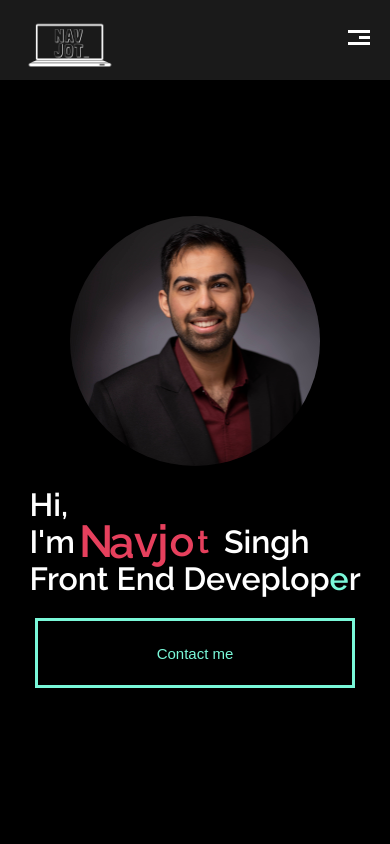
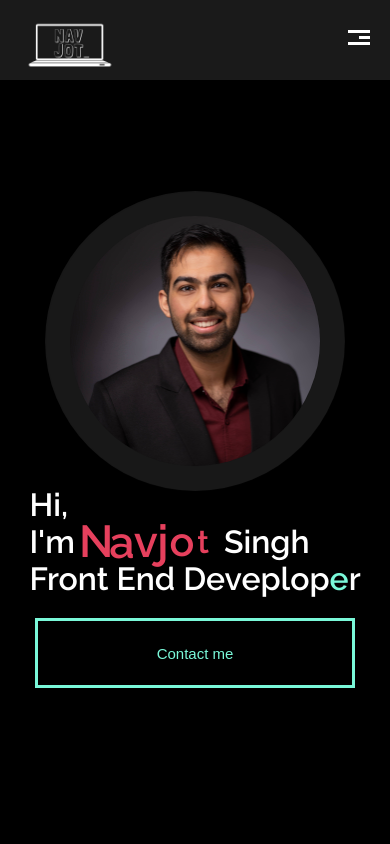
Before and after one commit to navjotsingh96/navjot-singh, an Angular app: page / in a window 390 px wide. Shown: the top 844 px of the page. Built offline with nearby package versions, Linux system fonts and the light colour scheme.

Commit message:
added some animation on image and added download resume download option

```diff
--- a/angular.json
+++ b/angular.json
@@ -38,24 +38,21 @@
                     },
                     "configurations": {
                         "production": {
-              "budgets": [
-                {
+                            "budgets": [{
                                     "type": "initial",
-                  "maximumWarning": "500kb",
-                  "maximumError": "1mb"
+                                    "maximumWarning": "4mb",
+                                    "maximumError": "5mb"
                                 },
                                 {
                                     "type": "anyComponentStyle",
-                  "maximumWarning": "2kb",
-                  "maximumError": "4kb"
+                                    "maximumWarning": "150kb",
+                                    "maximumError": "150kb"
                                 }
                             ],
-              "fileReplacements": [
-                {
+                            "fileReplacements": [{
                                 "replace": "src/environments/environment.ts",
                                 "with": "src/environments/environment.prod.ts"
-                }
-              ],
+                            }],
                             "outputHashing": "all"
                         },
                         "development": {
--- a/src/app/app.module.ts
+++ b/src/app/app.module.ts
@@ -20,6 +20,7 @@ import { HttpClient, HttpClientModule } from '@angular/common/http';
 import { MatSnackBarModule } from '@angular/material/snack-bar';
 import { NotFoundComponent } from './not-found/not-found.component';
 import {MatSidenavModule} from '@angular/material/sidenav';
+import {MatTooltipModule} from '@angular/material/tooltip';
 
 @NgModule({
   declarations: [
@@ -44,7 +45,8 @@ import {MatSidenavModule} from '@angular/material/sidenav';
     FormsModule,
     HttpClientModule,
     MatSnackBarModule,
-    MatSidenavModule
+    MatSidenavModule,
+    MatTooltipModule
   ],
   providers: [],
   bootstrap: [AppComponent]
--- a/src/app/main/main.component.html
+++ b/src/app/main/main.component.html
@@ -22,9 +22,13 @@
                 <a style="z-index: 5;" href="#contact"> <button class="contact-btn">Contact me</button></a>
             </div>
         </div>
-        <img data-aos="zoom-in" data-aos-duration="1200" class="main-image m-right" src="assets/img/_DSC7898Singh22.jpg">
-
-
+        <div class="m-right pulse-container">
+            <a href="assets/CV/Navjot-Singh-CV.pdf" download="Navjot-Singh-CV" matTooltip="Click on the image to download the resume" matTooltipClass="tool-tip" class="pulse-container" rel="noopener noreferrer">
+                <div class="blob white">
+                </div>
+                <img data-aos="zoom-in" data-aos-duration="1200" class="main-image" src="assets/img/_DSC7898Singh22.jpg">
+            </a>
+        </div>
         <div data-aos="zoom-out" data-aos-duration="1200" class="scroll-btn animi">
             <a style="z-index: 1;" href="#skills"> <img src="assets/icons/arrow-down.png"></a>
         </div>
--- a/src/app/main/main.component.scss
+++ b/src/app/main/main.component.scss
@@ -177,7 +177,71 @@ h1 {
     }
 }
 
+.pulse-container {
+    position: relative;
+    height: 400px;
+    width: 400px;
+    max-width: 450px;
+    max-height: 450px;
+    display: flex;
+    align-items: center;
+    justify-content: center;
+    transition: all 225ms ease-in-out;
+    &:hover {
+        transform: scale(1.03);
+        animation-play-state: paused;
+    }
+}
+
+.blob {
+    border-radius: 100%;
+    box-shadow: 0 0 0 0 rgba(0, 0, 0, 1);
+    height: 100%;
+    width: 100%;
+    transform: scale(1);
+    position: relative;
+    animation: pulse-black 2s infinite;
+}
+
+.white {
+    background: black;
+    box-shadow: 0 0 0 0 rgba(255, 255, 255, 1);
+    animation: pulse-white 2s infinite;
+    animation-delay: 2s;
+}
+
+@keyframes pulse-white {
+    0% {
+        transform: scale(0.95);
+        box-shadow: 0 0 0 0 rgba(255, 255, 255, 0.7);
+    }
+    70% {
+        transform: scale(1);
+        box-shadow: 0 0 0 30px rgba(255, 255, 255, 0);
+    }
+    100% {
+        transform: scale(0.95);
+        box-shadow: 0 0 0 0 rgba(255, 255, 255, 0);
+    }
+}
+
+@keyframes pulse-black {
+    0% {
+        transform: scale(0.95);
+        box-shadow: 0 0 0 0 rgba(0, 0, 0, 0.7);
+    }
+    70% {
+        transform: scale(1);
+        box-shadow: 0 0 0 10px rgba(0, 0, 0, 0);
+    }
+    100% {
+        transform: scale(0.95);
+        box-shadow: 0 0 0 0 rgba(0, 0, 0, 0);
+    }
+}
+
 .main-image {
+    position: absolute;
     height: 400px;
     width: 400px;
     max-width: 450px;
@@ -261,7 +325,9 @@ h1 {
     h1 {
         font-size: 45px;
     }
-    .main-image {
+    .main-image,
+    .blob,
+    .pulse-container {
         width: 350px;
         height: 350px;
     }
@@ -271,7 +337,9 @@ h1 {
     h1 {
         font-size: 38px;
     }
-    .main-image {
+    .main-image,
+    .blob,
+    .pulse-container {
         width: 300px;
         height: 300px;
     }
@@ -293,7 +361,9 @@ h1 {
         margin-left: 25px;
         margin-right: 25px;
     }
-    .main-image {
+    .main-image,
+    .blob,
+    .pulse-container {
         width: 250px;
         height: 250px;
     }
--- a/src/app/main/main.component.ts
+++ b/src/app/main/main.component.ts
@@ -1,4 +1,4 @@
-import { AfterViewInit, Component, OnInit } from '@angular/core';
+import { AfterViewInit, Component, OnInit, ViewEncapsulation } from '@angular/core';
 declare var anime: any;
 
 @Component({
```
Also changed, not shown: 1 other file (tests, documents, lock files or other folders). Lines whose indentation alone changed are shown as unchanged.
